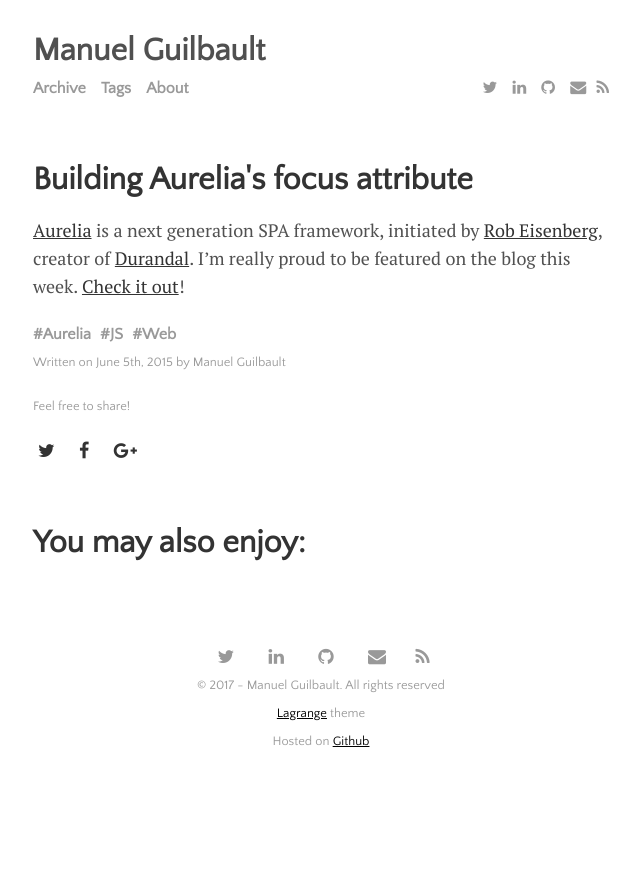
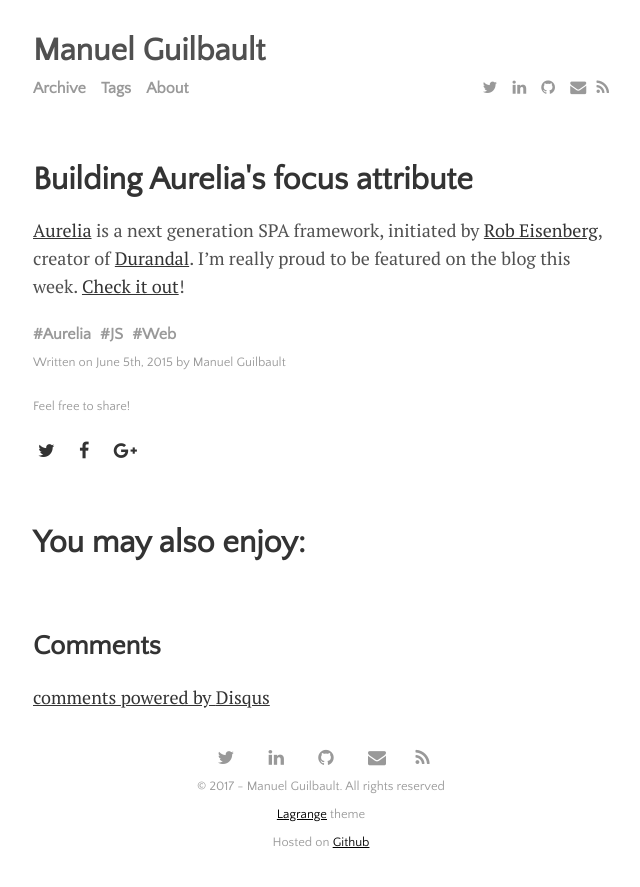
Before and after one commit to manuel-guilbault/manuel-guilbault.github.io, a Jekyll site: the page built from _posts/2015-06-05-Building-Aurelias-focus-attribute.md, in a window 1280 px wide. Shown: the top 887 px of the page, without its empty margins (319-959 px from the left). Built offline with Jekyll 4.4.1, drawn with Linux system fonts in a browser that asks for light colours; nearby versions of some CDN libraries; comment, search, counter and statistics services are not loaded; some of the changed lines change nothing that is shown.

Commit message:
Add comments with Disqus

```diff
--- a/_config.yml
+++ b/_config.yml
@@ -1,21 +1,23 @@
 # Site Settings
 title:               "Manuel Guilbault"
-tagline:             ""
-description:
+#tagline:             ""
+description:         ""
 baseurl:             ""
 url:                 "https://manuel-guilbault.github.io"
-github:
-  url:               "https://manuel-guilbault.github.io"
-google:
-  analytics:
-    propertyId:      "UA-90742674-1"
+paginate:            5
 author:
   name:              "Manuel Guilbault"
   email:             "manuel.guilbault@gmail.com"
   twitter:           "manuguilbault"
   github:            "manuel-guilbault"
   linkedin:          "manuel-guilbault"
-paginate:            5
+github:
+  url:               "https://manuel-guilbault.github.io"
+google:
+  analytics:
+    propertyId:      "UA-90742674-1"
+disqus:
+  handler:           "manuel-guilbault-github-io"
 
 # Build settings
 markdown:            kramdown
--- /dev/null
+++ b/_includes/comments.html
@@ -0,0 +1,15 @@
+<div class="comments">
+  <h2>Comments</h2>
+  <div id="disqus_thread"></div>
+  <script type="text/javascript">
+    (function() {
+      var dsq = document.createElement('script');
+      dsq.type = 'text/javascript';
+      dsq.async = true;
+      dsq.src = '//{{site.disqus.handler}}.disqus.com/embed.js';
+      (document.getElementsByTagName('head')[0] || document.getElementsByTagName('body')[0]).appendChild(dsq);
+    })();
+  </script>
+  <noscript>Please enable JavaScript to view the <a href="http://disqus.com/?ref_noscript">comments powered by Disqus.</a></noscript>
+  <a href="http://disqus.com" class="dsq-brlink">comments powered by <span class="logo-disqus">Disqus</span></a>
+</div>
--- a/_includes/head.html
+++ b/_includes/head.html
@@ -2,7 +2,7 @@
 
   <title>
     {% if page.title == "Home" %}
-      {{ site.title }} | {{ site.tagline }}
+      {{ site.title }} <!--| {{ site.tagline }}-->
     {% else %}
       {{ page.title }} | {{ site.title }}
     {% endif %}
--- a/_includes/header.html
+++ b/_includes/header.html
@@ -1,7 +1,7 @@
 <header class="masthead">
   <h3 class="masthead-title">
     <a href="{{ site.baseurl }}/">{{ site.title }}</a>
-    <small class="masthead-subtitle">{{ site.tagline }}</small>
+    <!--<small class="masthead-subtitle">{{ site.tagline }}</small>-->
     {% include menu.html %}
   </h3>
 </header>
--- a/_includes/related-posts.html
+++ b/_includes/related-posts.html
@@ -1,5 +1,5 @@
 <div class="related">
-  <h1 >You may also enjoy:</h1>
+  <h1>You may also enjoy:</h1>
   {% assign listed_posts_urls = page.url | split: ' ' %}
   <ul class="related-posts">
     {% for tag in page.tags %}
--- a/_layouts/post.html
+++ b/_layouts/post.html
@@ -35,3 +35,4 @@
 
 {% include social-sharing.html %}
 {% include related-posts.html %}
+{% include comments.html %}
```
